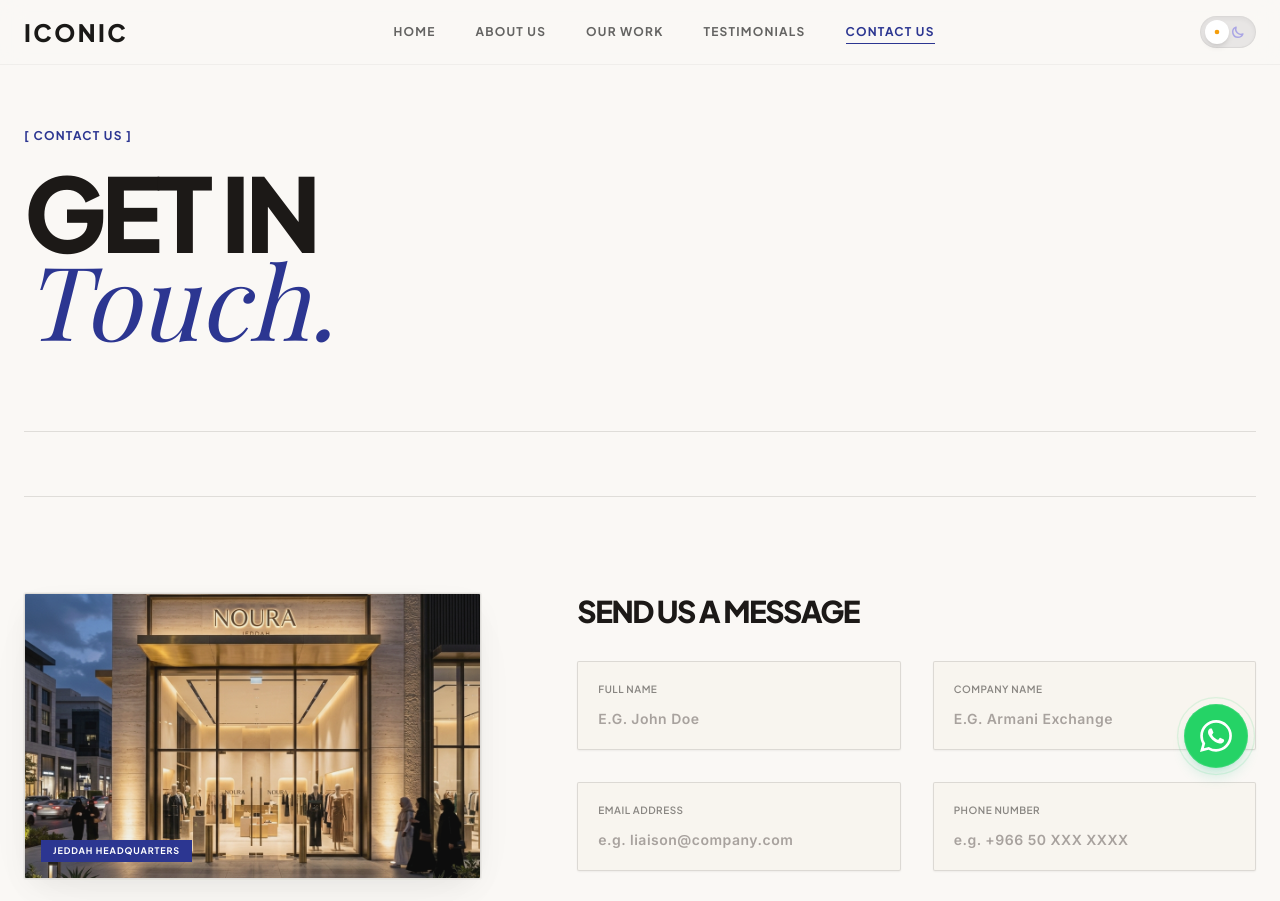
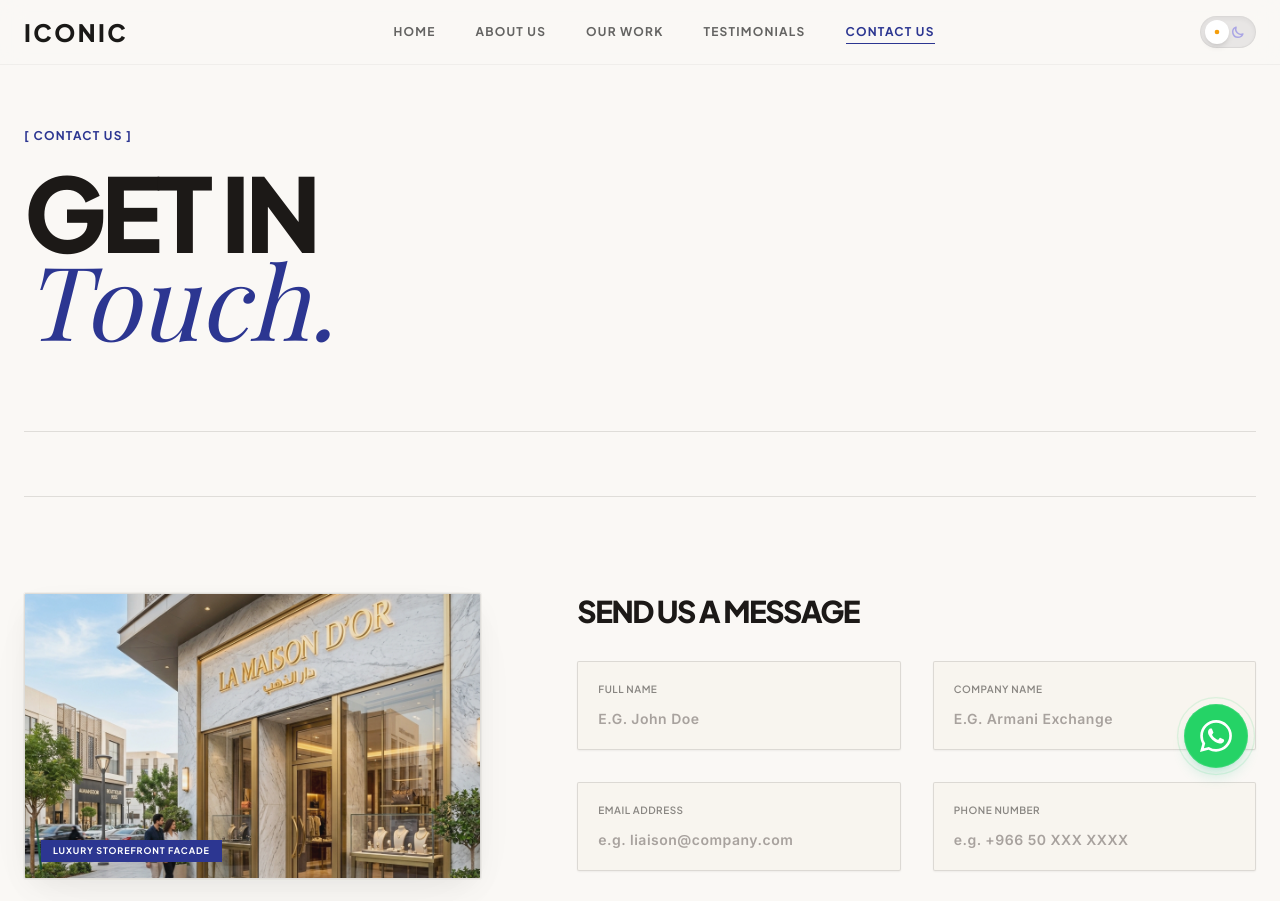
Before and after one commit to SYED-HUNAIN-web/ICONIC-ADVERTISING, a Next.js app: page /contact in a window 1280 px wide. Shown: the top 901 px of the page. Built offline with nearby package versions, Linux system fonts and the light colour scheme.

Commit message:
Update page.tsx

```diff
--- a/src/app/contact/page.tsx
+++ b/src/app/contact/page.tsx
@@ -99,8 +99,8 @@ export default function Contact() {
             {/* HQ Visual Showcase */}
             <div className="relative aspect-[16/10] w-full rounded-sm overflow-hidden border border-light-border dark:border-dark-border shadow-luxury shadow-luxury-light dark:shadow-luxury-dark group">
               <Image
-                src="/images/boutique_retail_facade.png"
-                alt="Jeddah headquarters boutique facade"
+                src="/images/luxury_storefront_facade.png"
+                alt="Luxury storefront facade"
                 fill
                 sizes="(max-width: 1024px) 100vw, 40vw"
                 className="object-cover transition-transform duration-[2s] group-hover:scale-105 opacity-95 dark:opacity-85"
@@ -108,7 +108,7 @@ export default function Contact() {
               />
               <div className="absolute inset-0 bg-stone-900/5 group-hover:bg-transparent transition-colors duration-700" />
               <div className="absolute bottom-4 left-4 bg-royal text-white py-1 px-3 text-[9px] font-syne font-bold uppercase tracking-widest rounded-xs">
-                Jeddah Headquarters
+                Luxury Storefront Facade
               </div>
             </div>
 
```
